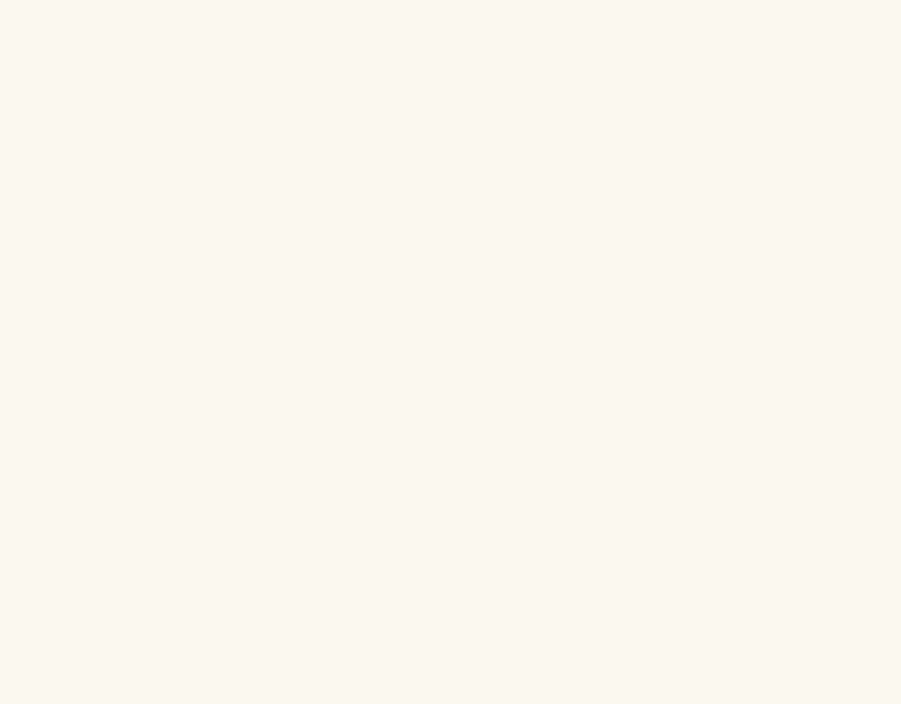
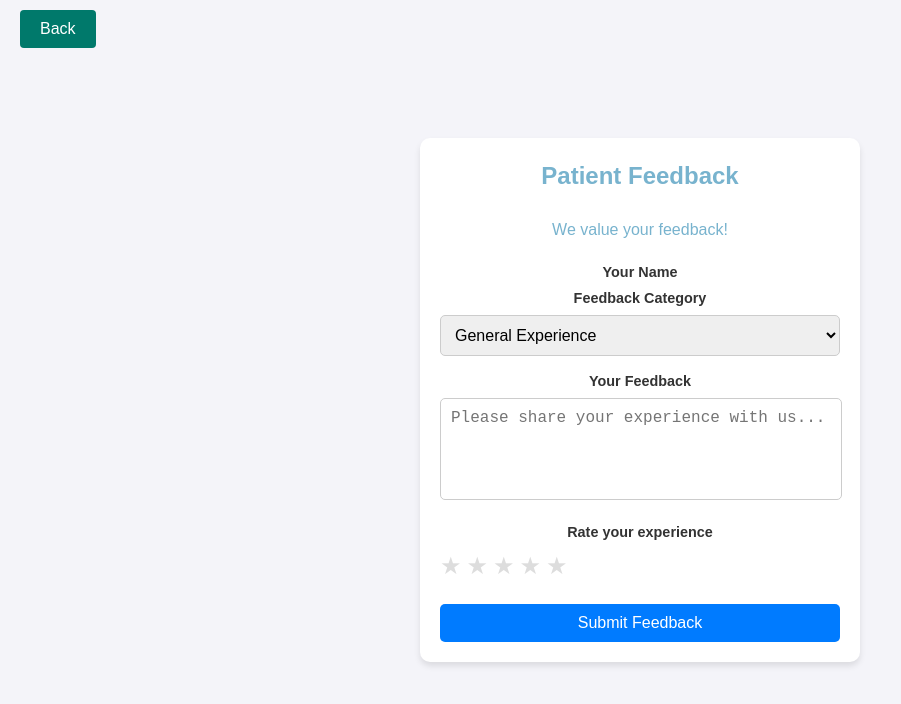
Before and after one commit to TheVortex8/hospital-declustering, a React (Vite) app: page /feedback in a window 1280 px wide. Before the commit this address had no page. Shown: the top 704 px of the page, without its empty margins (0-901 px from the left). Built offline with nearby package versions, Linux system fonts and the light colour scheme.

Commit message:
triage sorting update

```diff
--- a/src/App.tsx
+++ b/src/App.tsx
@@ -10,6 +10,7 @@ import Games from "./pages/games";
 import Wordle from "./pages/wordle";
 import Chatbox from "./pages/chatbox";
 import Profile from "./pages/profile";
+import Feedback from "./pages/feedback";
 
 function App() {
   return (
@@ -32,6 +33,7 @@ function App() {
           <Route path="/wordle" element={<Wordle />} />
           <Route path="/profile" element={<Profile />} />
           <Route path="/chatbox" element={<Chatbox />} />
+          <Route path="/feedback" element={<Feedback />} />
         </Routes>
     </Router>
   );
--- a/src/pages/chatbox.tsx
+++ b/src/pages/chatbox.tsx
@@ -46,7 +46,7 @@ const Chatbox = () => {
       <button
       style={{
         position: 'absolute',
-        top: '20px',
+        top: '10px',
         left: '20px',
         padding: '10px 20px',
         fontSize: '16px',
--- /dev/null
+++ b/src/pages/feedback.tsx
@@ -0,0 +1,188 @@
+import React, { useState } from "react";
+
+export default function Feedback() {
+  const [form, setForm] = useState({
+    name: "",
+    category: "General Experience",
+    feedback: "",
+    rating: 0,
+  });
+
+  const handleInputChange = (e) => {
+    const { name, value } = e.target;
+    setForm((prev) => ({ ...prev, [name]: value }));
+  };
+
+  const handleRating = (rating) => {
+    setForm((prev) => ({ ...prev, rating }));
+  };
+
+  const handleSubmit = (e) => {
+    e.preventDefault();
+    console.log("Submitted Feedback:", form);
+    setForm({ name: "", category: "General Experience", feedback: "", rating: 0 });
+  };
+
+  const styles = {
+    container: {
+      display: "flex",
+      justifyContent: "center",
+      alignItems: "center",
+      minHeight: "100vh",
+      backgroundColor: "#f4f4f9",
+    },
+    form: {
+      backgroundColor: "#fff",
+      padding: "20px",
+      width: "100%",
+      maxWidth: "400px",
+      borderRadius: "10px",
+      boxShadow: "0 4px 6px rgba(0, 0, 0, 0.1)",
+    },
+    header: {
+      textAlign: "center",
+      marginBottom: "20px",
+    },
+    label: {
+      display: "block",
+      marginBottom: "5px",
+      fontWeight: "bold",
+      fontSize: "0.9rem",
+      color: "#333",
+    },
+    input: {
+      width: "100%",
+      padding: "10px",
+      marginBottom: "15px",
+      border: "1px solid #ccc",
+      borderRadius: "5px",
+      fontSize: "1rem",
+    },
+    textarea: {
+      width: "95%",
+      padding: "10px",
+      marginBottom: "15px",
+      border: "1px solid #ccc",
+      borderRadius: "5px",
+      fontSize: "1rem",
+      resize: "none",
+      height: "80px",
+    },
+    select: {
+      width: "100%",
+      padding: "10px",
+      marginBottom: "15px",
+      border: "1px solid #ccc",
+      borderRadius: "5px",
+      fontSize: "1rem",
+    },
+    rating: {
+      display: "flex",
+      gap: "5px",
+      marginBottom: "20px",
+    },
+    star: (isSelected) => ({
+      fontSize: "1.5rem",
+      cursor: "pointer",
+      color: isSelected ? "#f39c12" : "#ddd",
+      transition: "color 0.3s",
+    }),
+    button: {
+      width: "100%",
+      padding: "10px",
+      backgroundColor: "#007bff",
+      border: "none",
+      borderRadius: "5px",
+      color: "white",
+      fontSize: "1rem",
+      cursor: "pointer",
+      transition: "background-color 0.3s",
+    },
+    buttonHover: {
+      backgroundColor: "#0056b3",
+    },
+  };
+
+  return (
+    <div style={styles.container}>
+      <button
+      style={{
+        position: 'absolute',
+        top: '10px',
+        left: '20px',
+        padding: '10px 20px',
+        fontSize: '16px',
+        color: '#ffffff',
+        backgroundColor: '#00796b',
+        border: 'none',
+        cursor: 'pointer',
+      }}
+      onClick={() => window.location.href = '/dashboard'}
+    >
+      Back
+    </button>
+      <form style={styles.form} onSubmit={handleSubmit}>
+        <div style={styles.header}>
+          <h1>Patient Feedback</h1>
+          <p>We value your feedback!</p>
+        </div>
+
+        <label style={styles.label} htmlFor="name">
+          Your Name
+        </label>
+        <b>{localStorage.getItem('patientName')}</b>
+
+        <label style={styles.label} htmlFor="category">
+          Feedback Category
+        </label>
+        <select
+          id="category"
+          name="category"
+          value={form.category}
+          onChange={handleInputChange}
+          style={styles.select}
+        >
+          <option>General Experience</option>
+          <option>Service Quality</option>
+          <option>Staff Attitude</option>
+          <option>Facilities</option>
+        </select>
+
+        <label style={styles.label} htmlFor="feedback">
+          Your Feedback
+        </label>
+        <textarea
+          id="feedback"
+          name="feedback"
+          value={form.feedback}
+          onChange={handleInputChange}
+          placeholder="Please share your experience with us..."
+          style={styles.textarea}
+        />
+
+        <label style={styles.label}>Rate your experience</label>
+        <div style={styles.rating}>
+          {[1, 2, 3, 4, 5].map((star) => (
+            <span
+              key={star}
+              style={styles.star(form.rating >= star)}
+              onClick={() => handleRating(star)}
+            >
+              ★
+            </span>
+          ))}
+        </div>
+
+        <button
+          type="submit"
+          style={styles.button}
+          onClick={() => alert('Message sent! Thank you for your feedback!')}
+          onMouseOver={(e) => (e.target.style.backgroundColor = styles.buttonHover.backgroundColor)}
+          onMouseOut={(e) => (e.target.style.backgroundColor = styles.button.backgroundColor)}
+        >
+          Submit Feedback
+        </button>
+      </form>
+    </div>
+  );
+}
--- a/src/pages/games.tsx
+++ b/src/pages/games.tsx
@@ -37,7 +37,7 @@ const Games: React.FC = () => {
     <button
       style={{
         position: 'absolute',
-        top: '20px',
+        top: '10px',
         left: '20px',
         padding: '10px 20px',
         fontSize: '16px',
--- a/src/pages/profile.tsx
+++ b/src/pages/profile.tsx
@@ -4,6 +4,8 @@ import { Patient, PatientsQueue } from '../../types/patient.ts';
 export default function Profile() {
   const [patientData, setPatientData] = useState<Patient | null>(null);
   const [average, setAverage] = useState<number>(null);
+  const [numberInPhase, setNumberInPhase] = useState<number>(null);
+  const [longuest, setLonguest] = useState<number>(null);
   const [loading, setLoading] = useState(true);
   const [error, setError] = useState<string | null>(null);
 
@@ -18,11 +20,15 @@ export default function Profile() {
           (p: Patient) => p.name === storedPatientName
         );
 
-        const average = data.averageWaitTimes[patient.queuePosition.category];
+        const average = data.averageWaitTimes[patient.triageCategory];
+        const longuest = data.longuestWaitTimePerPhase[patient.status.current_phase];
+        const number = data.patients.filter((p: Patient) => p.status.current_phase === patient.status.current_phase).length;
 
         if (patient) {
           setPatientData(patient);
           setAverage(average);
+          setLonguest(longuest);
+          setNumberInPhase(number);
         } else {
           setError('Patient not found');
         }
@@ -42,14 +48,26 @@ export default function Profile() {
 
   return (
     <div style={{ padding: '1rem' }}>
+      <button
+      style={{
+        position: 'absolute',
+        top: '10px',
+        left: '20px',
+        padding: '10px 20px',
+        fontSize: '16px',
+        color: '#ffffff',
+        backgroundColor: '#00796b',
+        border: 'none',
+        cursor: 'pointer',
+      }}
+      onClick={() => window.location.href = '/games'}
+    >
+      Back
+    </button>
       <h1 style={{ fontSize: '1.5rem', fontWeight: 'bold', marginBottom: '1rem' }}>Patient Profile</h1>
       <div style={{ display: 'flex', flexDirection: 'column', gap: '0.5rem' }}>
       <p><strong>Name:</strong> {patientData.name}</p>
       <p><strong>Age:</strong> {new Date().getFullYear() - new Date(patientData.birthDate).getFullYear()}</p>
-      <p><strong>Current Phase:</strong> {patientData.status.current_phase}</p>
-      <p><strong>Average waiting time for phase:</strong> {average} minutes</p>
-      <p><strong>Current position in queue for category:</strong> {patientData.queuePosition.category}</p>
-      <p><strong>Current position in phase for phase:</strong> {patientData.queuePosition.phase}</p>
       <p><strong>Triage Category:</strong> {
         {
           1: 'resuscitation',
@@ -59,7 +77,20 @@ export default function Profile() {
           5: 'non-urgent'
         }[patientData.triageCategory] || patientData.triageCategory
       }</p>
+      <p><strong>Current Phase:</strong> {patientData.status.current_phase}</p>
+      {patientData.status.current_phase !== 'discharged' && patientData.status.current_phase !== 'admitted' && (
+        <p><strong>Number of patients in phase:</strong> {numberInPhase}</p>
+      )}
       <p><strong>Arrival time:</strong> {new Date(patientData.arrivalTime).toLocaleDateString()}</p>
+      {patientData.status.current_phase !== 'discharged' &&
+       patientData.status.current_phase !== 'admitted' &&
+       patientData.status.current_phase !== 'treatment' && (
+        <>
+          <p><strong>Current position in phase:</strong> {patientData.queuePosition.phase}</p>
+          <p><strong>Average waiting time for phase:</strong> {average} minutes</p>
+          <p><strong>Longest wait time for phase:</strong> {longuest} minutes</p>
+        </>
+      )}
       </div>
     </div>
   );
--- a/src/pages/whackeAMole.tsx
+++ b/src/pages/whackeAMole.tsx
@@ -58,7 +58,7 @@ const WhackAMole = () => {
       <button
       style={{
         position: 'absolute',
-        top: '20px',
+        top: '10px',
         left: '20px',
         padding: '10px 20px',
         fontSize: '16px',
--- a/src/pages/wordle.tsx
+++ b/src/pages/wordle.tsx
@@ -64,6 +64,22 @@ const App: React.FC = () => {
 
   return (
     <div className="body">
+      <button
+      style={{
+        position: 'absolute',
+        top: '10px',
+        left: '20px',
+        padding: '10px 20px',
+        fontSize: '16px',
+        color: '#ffffff',
+        backgroundColor: '#00796b',
+        border: 'none',
+        cursor: 'pointer',
+      }}
+      onClick={() => window.location.href = '/games'}
+    >
+      Back
+    </button>
       <h1 className="h1">Wordle Clone</h1>
 
       <div className="container">
--- a/types/patient.ts
+++ b/types/patient.ts
@@ -1,6 +1,6 @@
 export enum PatientPhase {
+  TRIAGED = "triaged",
   REGISTERED = "registered",
-  TRIAGED = "triaged",
   INVESTIGATIONS_PENDING = "investigations_pending",
   TREATMENT = "treatment",
   ADMITTED = "admitted",
@@ -29,8 +29,9 @@ export interface Patient {
   triageCategory: TriageCategory;
   queuePosition?: {
     global: number;
-    category: number;
+    categoryGlobal: number;
     phase: number;
+    categoryInPhase: number;
   };
   status: Status;
 }
@@ -45,7 +46,7 @@ export interface Status {
 
 export interface PatientsQueue {
   waitingCount: number;
-  longestWaitTime: number;
+  longuestWaitTimePerPhase: Record<PatientPhase, number>;
   patients: Patient[];
   categoryBreakdown: Record<TriageCategory, number>;
   averageWaitTimes: Record<TriageCategory, number>;
```
Also changed, not shown: 1 other file (tests, documents, lock files or other folders).
